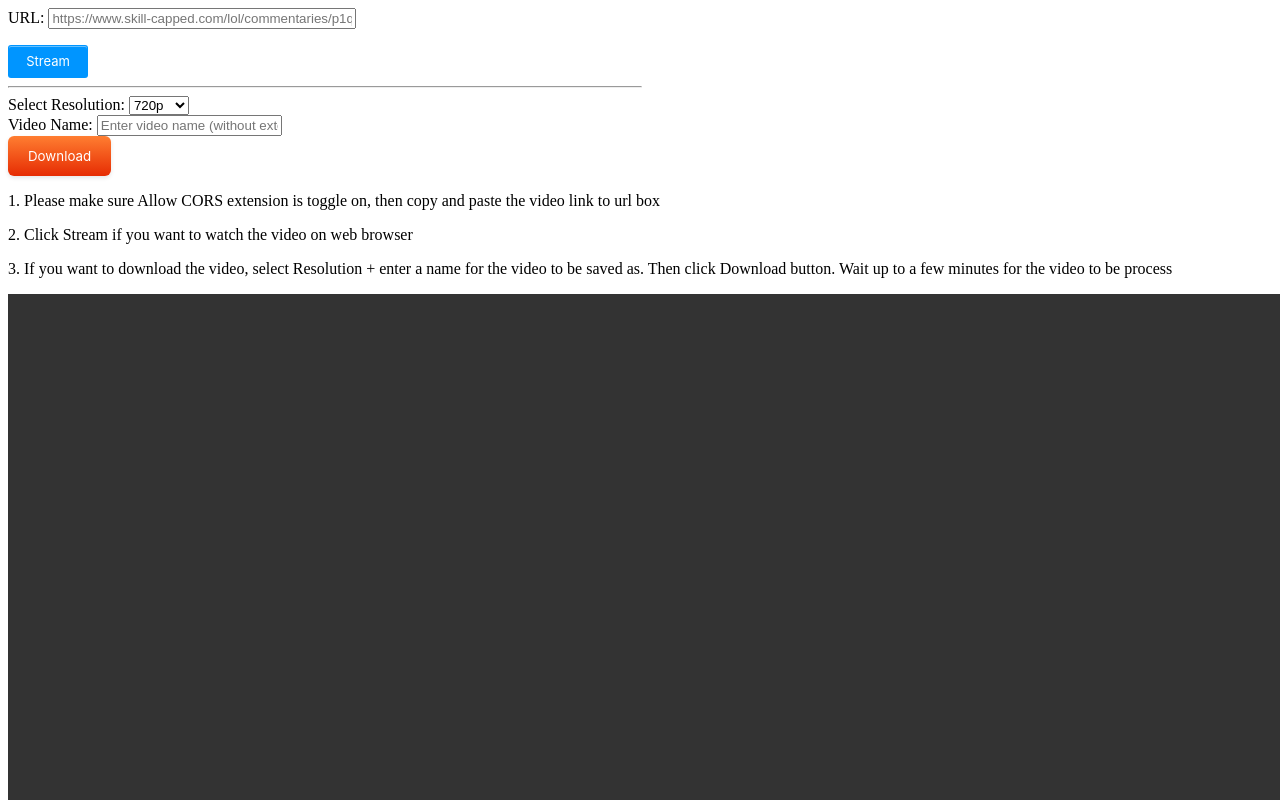
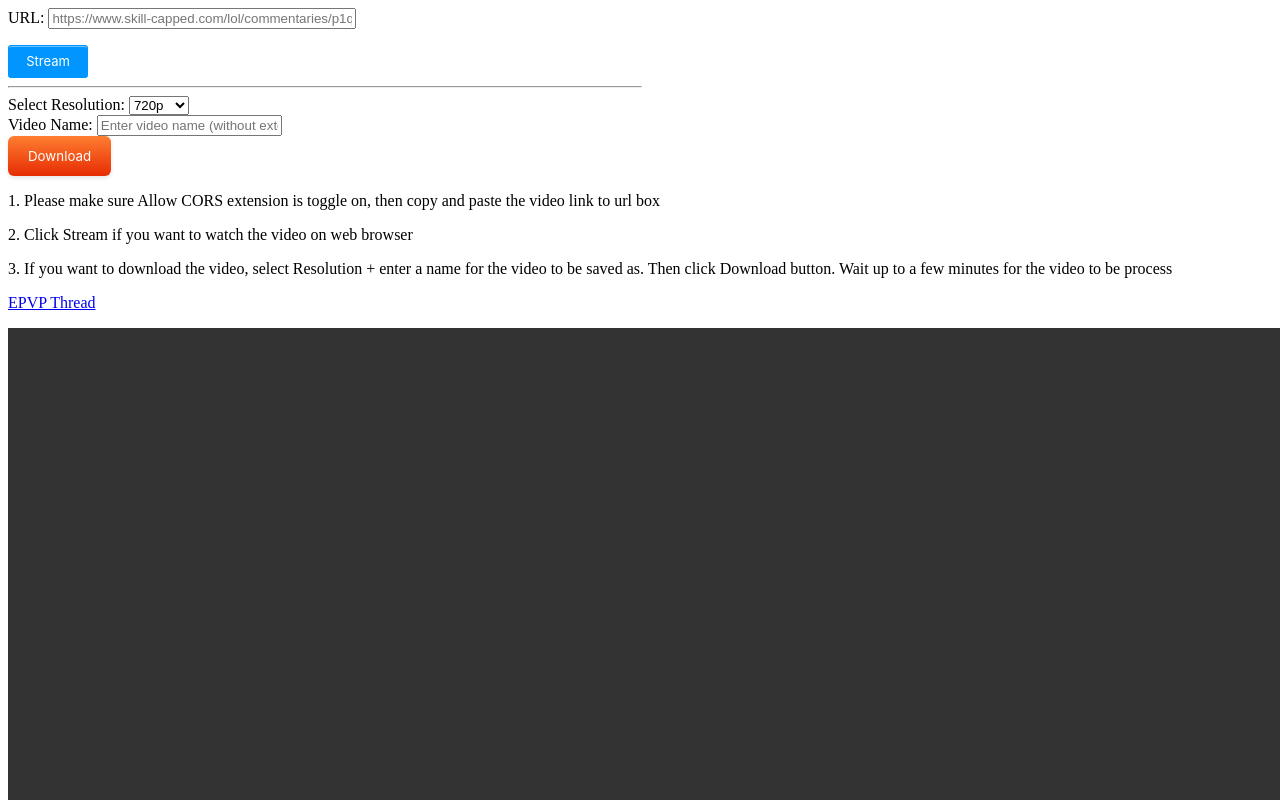
Before and after one commit to changeevent/skilluncapped, a plain HTML site: page index.html in a window 1280 px wide. Shown: the top 800 px of the page. Drawn offline with nearby package versions, Linux system fonts and the light colour scheme.

Commit message:
Add files via upload

```diff
--- a/index.html
+++ b/index.html
@@ -30,6 +30,7 @@
 <p>1. Please make sure Allow CORS extension is toggle on, then copy and paste the video link to url box</p>
 <p>2. Click Stream if you want to watch the video on web browser</p>
 <p>3. If you want to download the video, select Resolution + enter a name for the video to be saved as. Then click Download button. Wait up to a few minutes for the video to be process</p>
+<p><a href="https://www.elitepvpers.com/forum/league-legends/5184577-method-stream-download-skillcapped-video-tested-working-2023-a.html">EPVP Thread</a>
 <label style="display: block;" id="status"></label>
 <script src="https://cdn.jsdelivr.net/npm/hls.js@latest"></script>
 <video style="display: block; margin-top: 16px; margin-bottom: 16px;" height="720" width="1280" id="video" controls
```
